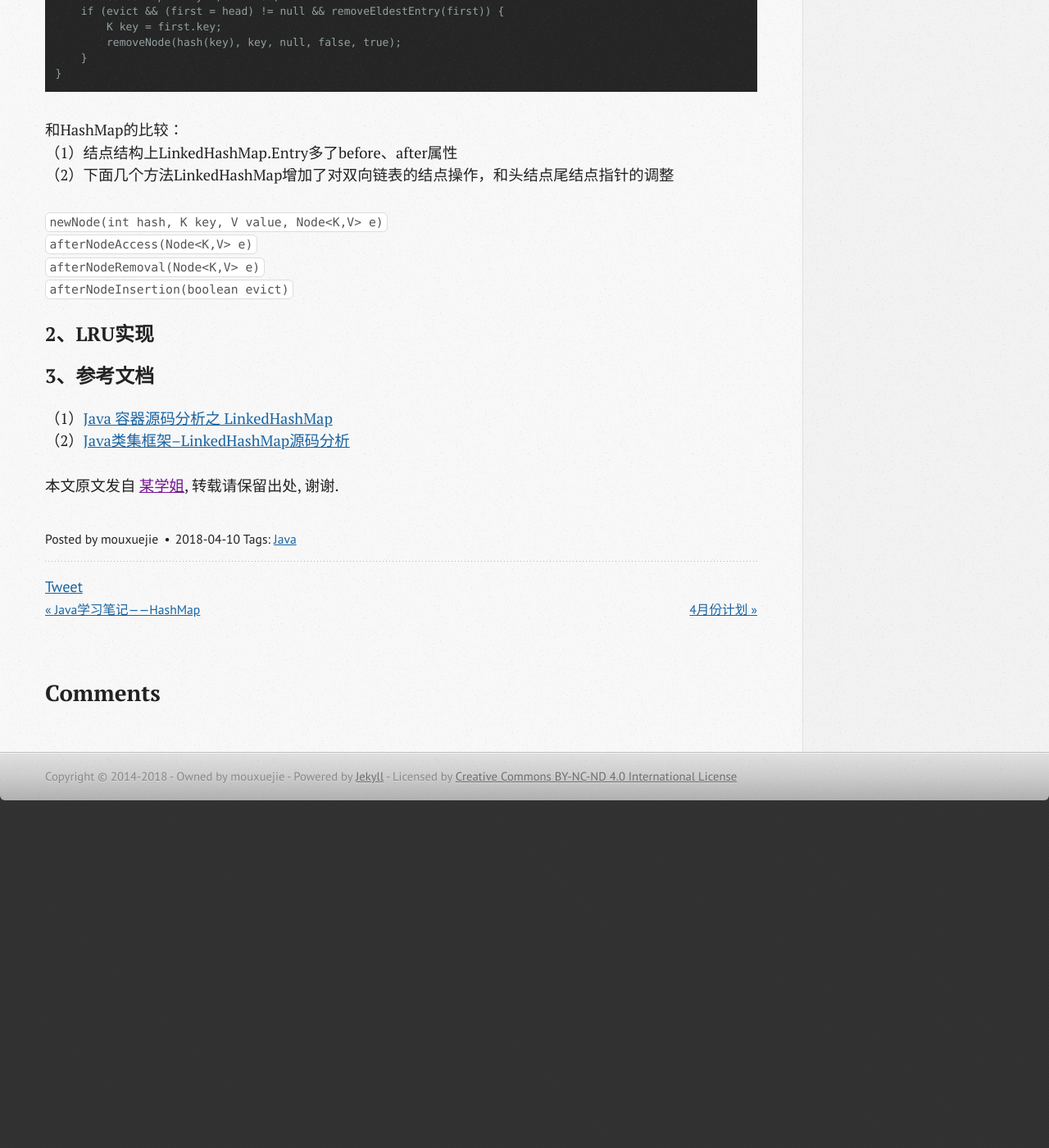
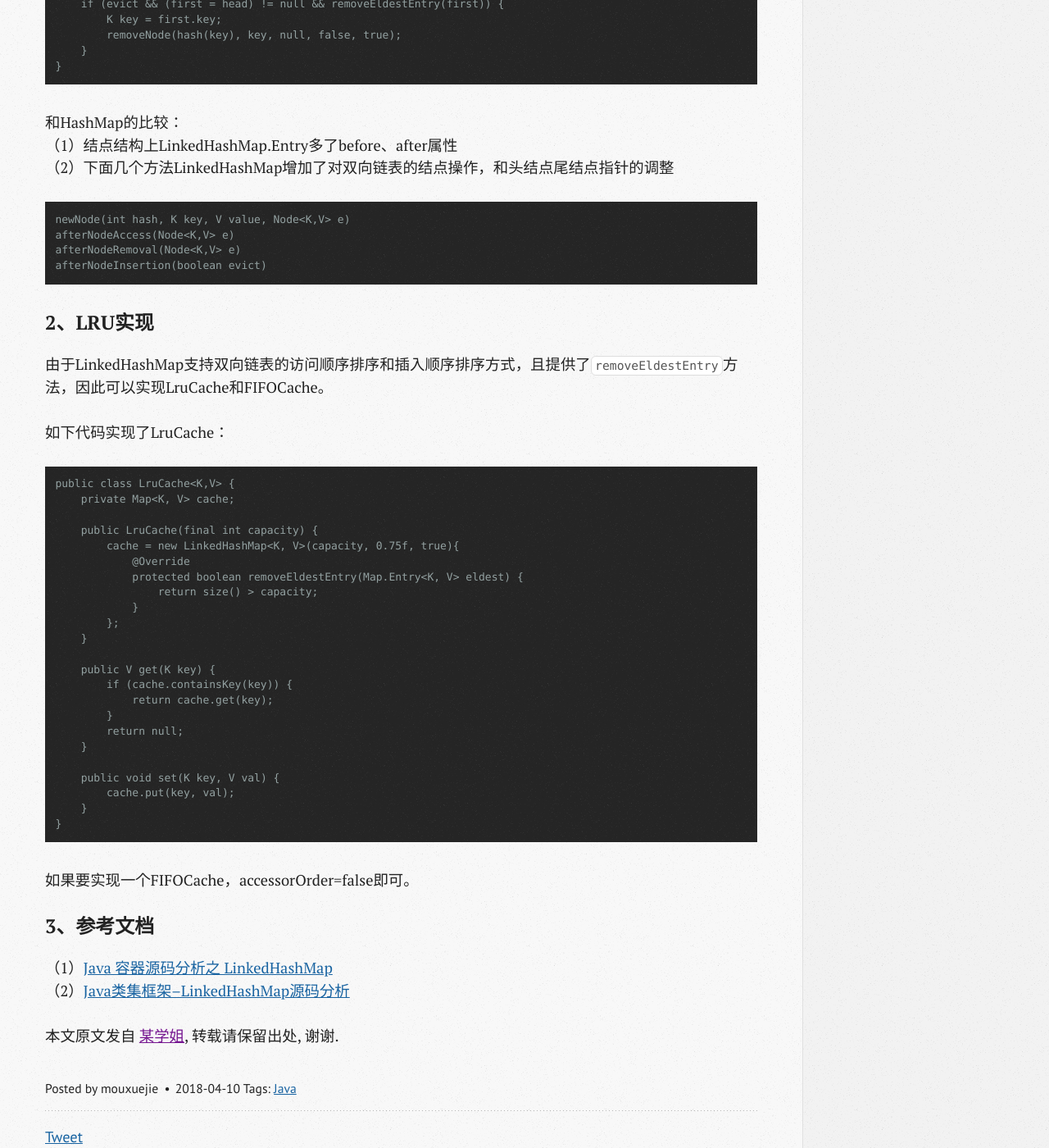
Before and after one commit to wangxinghe/wangxinghe.github.io, a Jekyll site: the page built from _posts/2018-04-10-learning-notes-linkedhashmap.md, in a window 1280 px wide and 1400 px high, scrolled down 3581 px. Shown: the whole window at 82% size. Built offline with Jekyll 4.4.1, drawn with Linux system fonts in a browser that asks for light colours; comment, search, counter and statistics services are not loaded; before the commit the page ends 4601 px from its top, so only the background shows below that; some of the changed text lies outside the part shown.

Commit message:
[update]

```diff
--- a/_posts/2018-04-10-learning-notes-linkedhashmap.md
+++ b/_posts/2018-04-10-learning-notes-linkedhashmap.md
@@ -50,7 +50,7 @@ tags: [Java]
 
 然后再来看双向链表中结构调整的相关代码：
 
-####（1）新增结点：
+#### （1）新增结点：
 
 创建结点后，首先将新结点加到双向链表结尾，其次调整head和tail的指向。
 
@@ -136,15 +136,43 @@ tags: [Java]
 （1）结点结构上LinkedHashMap.Entry多了before、after属性
 （2）下面几个方法LinkedHashMap增加了对双向链表的结点操作，和头结点尾结点指针的调整
 
-`newNode(int hash, K key, V value, Node<K,V> e)`
-`afterNodeAccess(Node<K,V> e)`
-`afterNodeRemoval(Node<K,V> e)`
-`afterNodeInsertion(boolean evict)`
+    newNode(int hash, K key, V value, Node<K,V> e)
+    afterNodeAccess(Node<K,V> e)
+    afterNodeRemoval(Node<K,V> e)
+    afterNodeInsertion(boolean evict)
 
 
 ### 2、LRU实现
 
+由于LinkedHashMap支持双向链表的访问顺序排序和插入顺序排序方式，且提供了`removeEldestEntry`方法，因此可以实现LruCache和FIFOCache。
 
+如下代码实现了LruCache：
+
+    public class LruCache<K,V> {
+        private Map<K, V> cache;
+
+        public LruCache(final int capacity) {
+            cache = new LinkedHashMap<K, V>(capacity, 0.75f, true){
+                @Override
+                protected boolean removeEldestEntry(Map.Entry<K, V> eldest) {
+                    return size() > capacity;
+                }
+            };
+        }
+
+        public V get(K key) {
+            if (cache.containsKey(key)) {
+                return cache.get(key);
+            }
+            return null;
+        }
+
+        public void set(K key, V val) {
+            cache.put(key, val);
+        }
+    }
+
+如果要实现一个FIFOCache，accessorOrder=false即可。
 
 ### 3、参考文档
 
```
Also changed, not shown: other parts of _posts/2018-04-10-learning-notes-linkedhashmap.md (+1 -1 lines).
